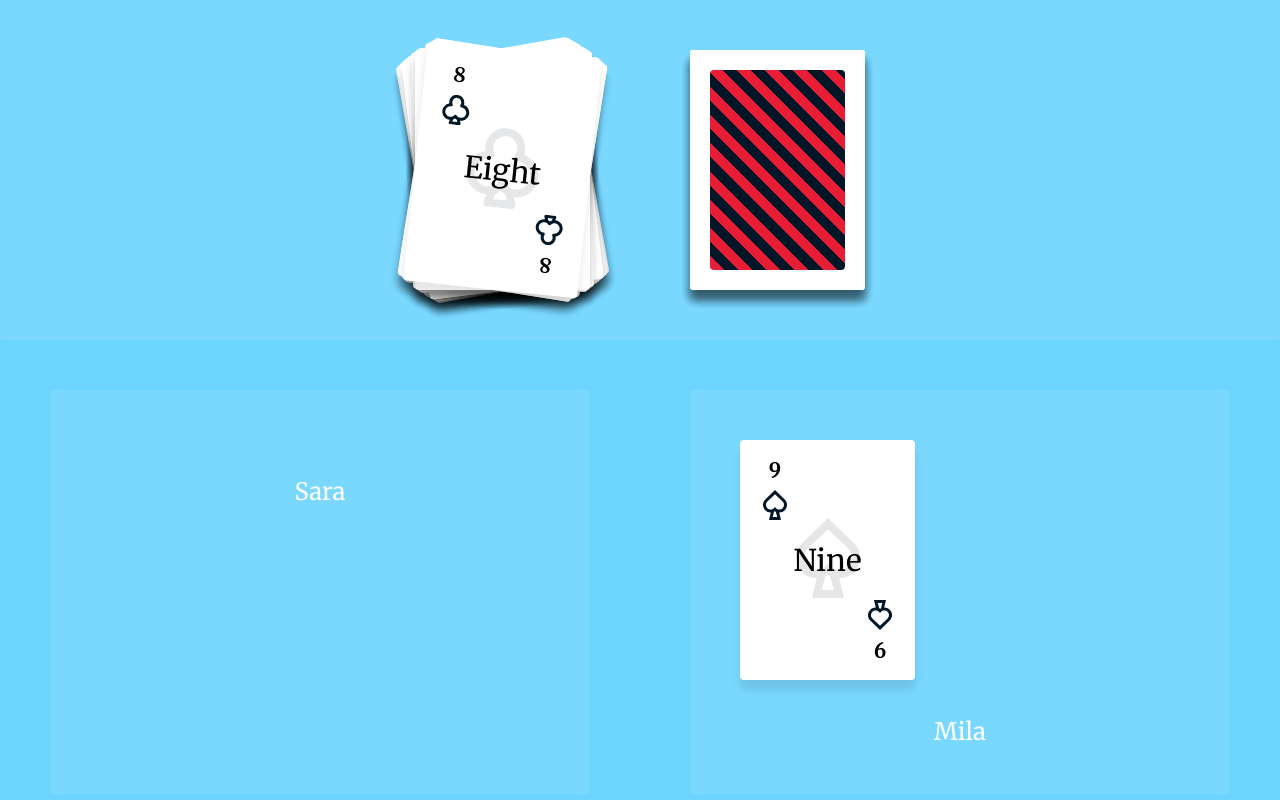
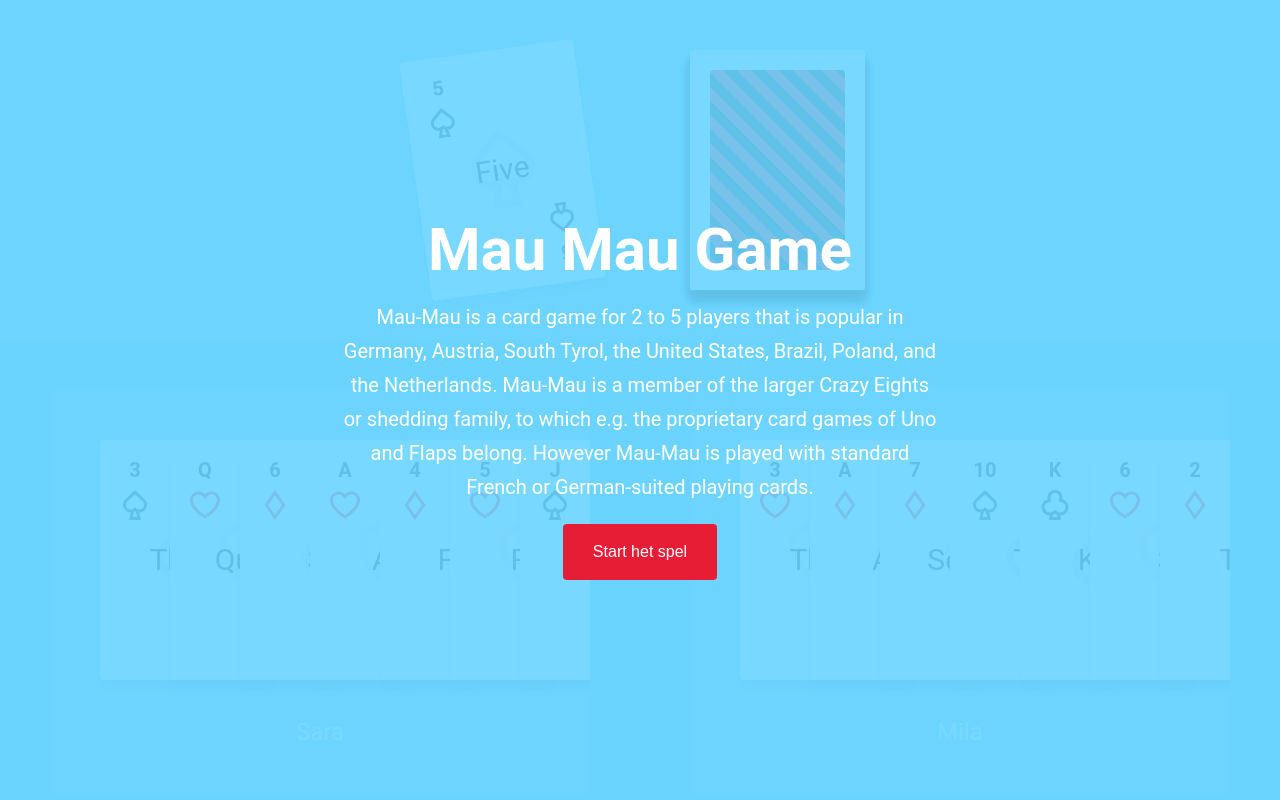
Before and after one commit to dennispassway/mau-mau-game, a Next.js app: page / in a window 1280 px wide. Shown: the top 800 px of the page. Built offline with nearby package versions, Linux system fonts and the light colour scheme.

Commit message:
Start game overlay

```diff
--- /dev/null
+++ b/components/Overlay.js
@@ -0,0 +1,82 @@
+import config from '../config'
+import styled from 'styled-components'
+
+const Container = styled.div`
+  align-items: center;
+  display: flex;
+  height: 100%;
+  justify-content: center;
+  left: 0;
+  position: fixed;
+  top: 0;
+  width: 100%;
+`
+
+const Background = styled.div`
+  background-color: ${config.blue};
+  height: 100%;
+  left: 0;
+  opacity: 0.9;
+  position: absolute;
+  top: 0;
+  width: 100%;
+`
+
+const Content = styled.div`
+  align-items: center;
+  color: #ffffff;
+  display: flex;
+  flex-direction: column;
+  margin: 0 auto;
+  max-width: 800px;
+  padding: 20px;
+  position: relative;
+  text-align: center;
+  width: 100%;
+  z-index: 10;
+`
+
+const Title = styled.h2`
+  font-size: 60px;
+  line-height: 1;
+  margin: 0 0 20px;
+`
+
+const Text = styled.p`
+  font-size: 20px;
+  line-height: 1.7;
+  margin: 0 auto 20px;
+  max-width: 600px;
+  width: 100%;
+`
+
+const Button = styled.button`
+  background-color: ${config.red};
+  border-radius: 4px;
+  border: none;
+  color: #fff;
+  cursor: pointer;
+  font-size: 16px;
+  line-height: 1;
+  outline: none;
+  padding: 20px 30px;
+  transition: background-color 200ms ease-out;
+
+  &:hover, &:focus {
+    background-color: ${config.black};
+  }
+`
+
+export default function Overlay({ title, text, onClick, buttonLabel }) {
+  return (
+    <Container>
+      <Background />
+
+      <Content>
+        {title && <Title>{title}</Title>}
+        {text && <Text>{text}</Text>}
+        {onClick && buttonLabel && <Button onClick={() => onClick()}>{buttonLabel}</Button>}
+      </Content>
+    </Container>
+  )
+}
--- a/pages/index.js
+++ b/pages/index.js
@@ -4,6 +4,7 @@
 import config from '../config'
 import Deck from '../components/Deck'
 import Head from 'next/head'
+import Overlay from '../components/Overlay'
 import Player from '../components/Player'
 import Stack from '../components/Stack'
 import styled from 'styled-components'
@@ -24,7 +25,7 @@
 
   body {
     background-color: ${config.blue};
-    font-family: 'Merriweather', serif;
+    font-family: 'Roboto', sans-serif;
     min-height: 100vh;
   }
 `
@@ -57,6 +58,7 @@
     deck: null,
     players: null,
     stack: null,
+    showStartOverlay: true
   }
 
   componentDidMount() {
@@ -65,11 +67,10 @@
     const stack = grabCards(deck, 1)
 
     this.setState({ deck, players, stack, currentPlayer: 0 })
-    setTimeout(() => this.gameTurn()) // hack: next tick
   }
 
   render() {
-    const { deck, stack, players } = this.state
+    const { deck, stack, players, showStartOverlay } = this.state
 
     if (!players) {
       return null
@@ -88,6 +89,16 @@
         <PlayersContainer>
           {players.map(({ name, cards }, i) => <Player key={i} name={name} cards={cards} />)}
         </PlayersContainer>
+
+        {showStartOverlay && <Overlay
+          title='Mau Mau Game'
+          text='Mau-Mau is a card game for 2 to 5 players that is popular in Germany, Austria, South Tyrol, the United States, Brazil, Poland, and the Netherlands. Mau-Mau is a member of the larger Crazy Eights or shedding family, to which e.g. the proprietary card games of Uno and Flaps belong. However Mau-Mau is played with standard French or German-suited playing cards.'
+          buttonLabel='Start het spel'
+          onClick={() => {
+            this.setState({ showStartOverlay: false })
+            this.gameTurn()
+          }}
+        />}
       </div>
     )
   }
@@ -103,7 +114,7 @@
 
     this.setState({ currentPlayer: currentPlayer === (config.playerAmount - 1) ? 0 : currentPlayer + 1 })
 
-    setTimeout(() => this.gameTurn(), 100)
+    setTimeout(() => this.gameTurn(), 500)
   }
 
   playerTurn(player) {
```
